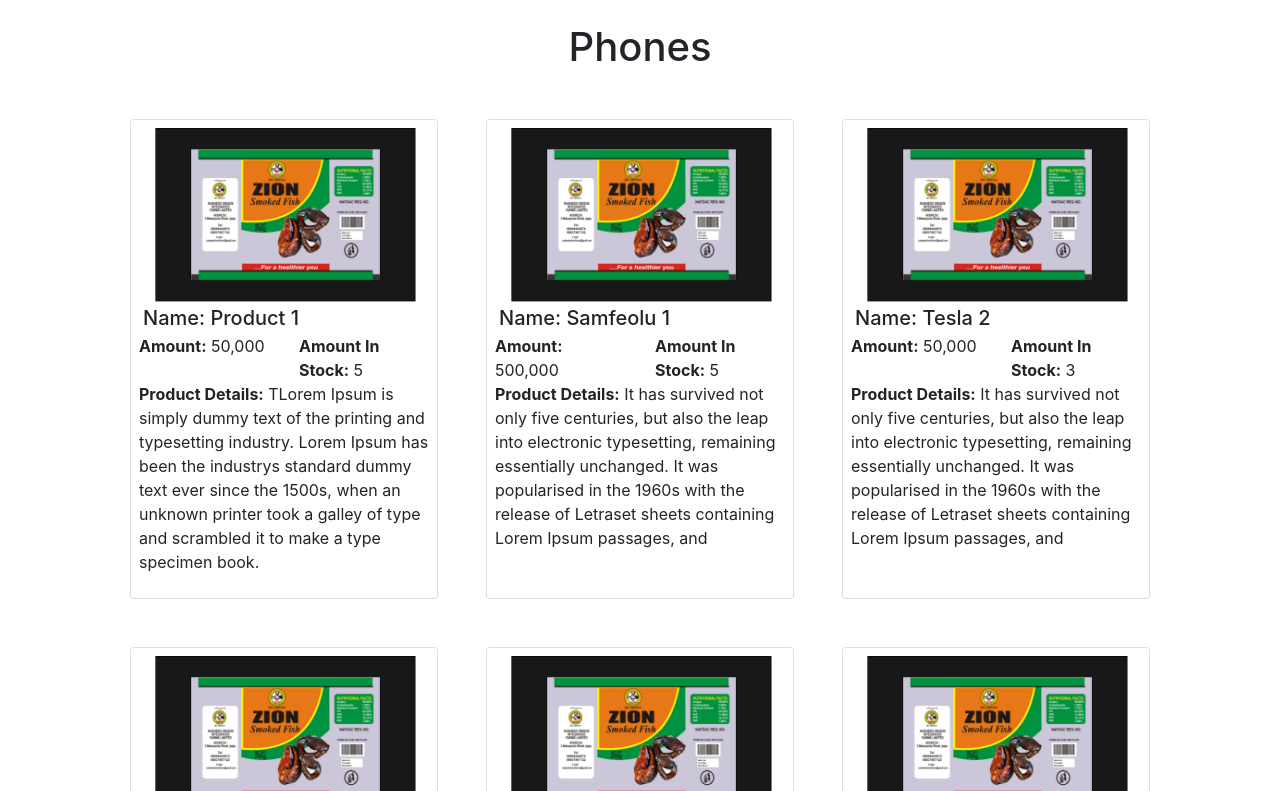
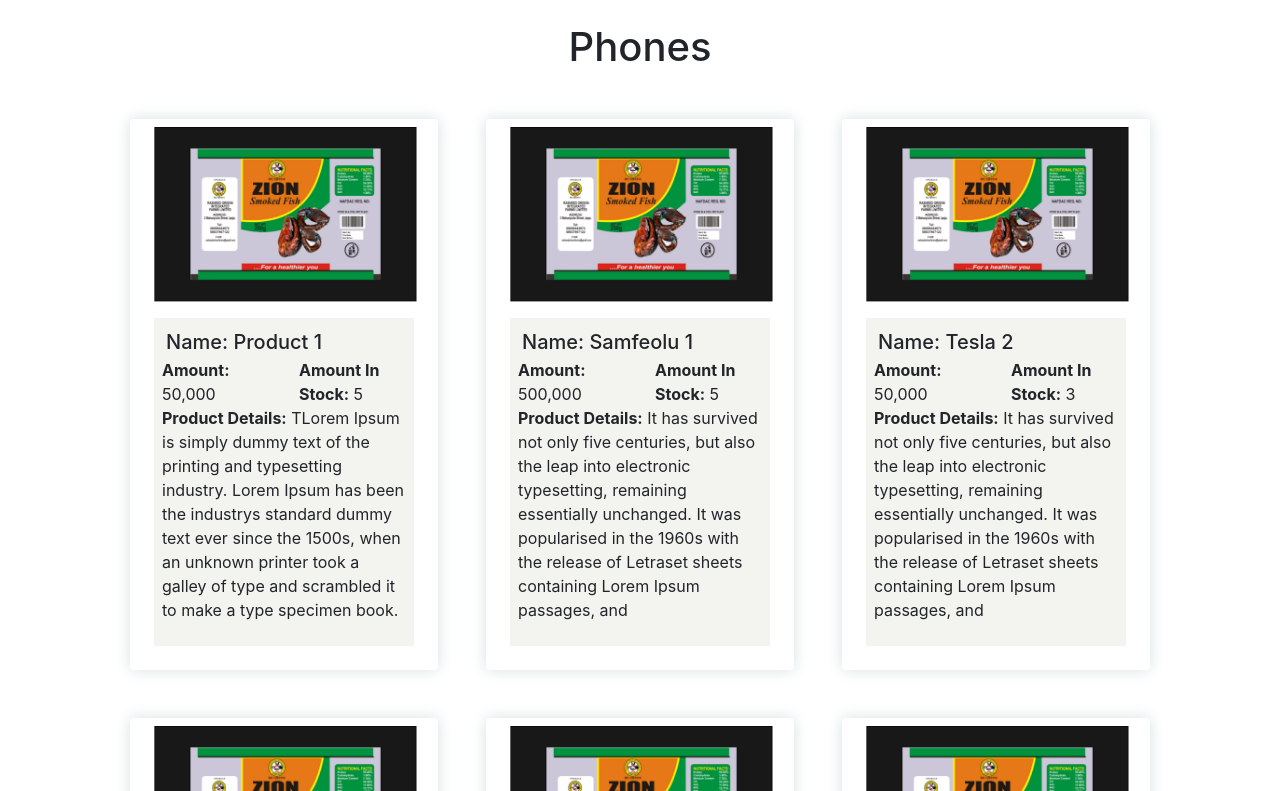
Before and after one commit to adedayojs/ecommerce-single-page, a Vue app: page / in a window 1280 px wide. Shown: the part 609-1400 px from the top of the page. Built offline with nearby package versions, Linux system fonts and the light colour scheme.

Commit message:
Style: Added more style to the card component and changed yarn build to build

```diff
--- a/package.json
+++ b/package.json
@@ -4,7 +4,7 @@
   "private": true,
   "scripts": {
     "serve": "vue-cli-service serve",
-    "prestart": "yarn build",
+    "prestart": "build",
     "start": "node server",
     "build": "vue-cli-service build",
     "lint": "vue-cli-service lint"
--- a/src/components/Body.vue
+++ b/src/components/Body.vue
@@ -7,7 +7,7 @@
       <input type="text" v-on:keyup="changeHandler" v-model="filter" />
     </div>
 
-      <h1 class="text-center">Phones</h1>
+    <h1 class="text-center">Phones</h1>
     <!-- Phone Product display section -->
     <div class="row justify-content-center m-4">
       <br />
@@ -23,8 +23,7 @@
       />
     </div>
 
-
-      <h1 class="text-center">Bags</h1>
+    <h1 class="text-center">Bags</h1>
     <!-- Phone Product display section -->
     <div class="row justify-content-center m-4">
       <br />
@@ -161,4 +160,13 @@
   span {
     margin: auto 2em;
   }
+  .card {
+    box-shadow: 0 0 1em rgb(215, 224, 226);
+    border: none;
+    transition: ease-in-out 0.5s;
+  }
+  .card:hover {
+    transform: scale(1.1);
+    transition: ease-in-out 0.5s;
+  }
 </style>
--- a/src/components/Cards/Card.vue
+++ b/src/components/Cards/Card.vue
@@ -1,7 +1,7 @@
 <template>
   <div class="card-cont animate-zoom">
     <img :src="image" width="90%" />
-    <div>
+    <div class="content">
       <h5 class="m-1">Name: {{ name }}</h5>
       <div class="row">
         <span class="col"><strong>Amount:</strong> {{ amount }}</span>
@@ -30,6 +30,14 @@
   img {
     margin-left: 1em;
   }
+  .content {
+    background: rgba(223, 224, 217, 0.39);
+    margin: 1em;
+    padding: 0.5em;
+  }
+  .card-cont:hover {
+    opacity: 0.7;
+  }
   .card-cont {
     margin: auto;
   }
@@ -45,10 +53,4 @@
       transform: scale(1);
     }
   }
-  .w3-animate-input {
-    transition: width 0.4s ease-in-out;
-  }
-  .w3-animate-input:focus {
-    width: 100% !important;
-  }
 </style>
```
